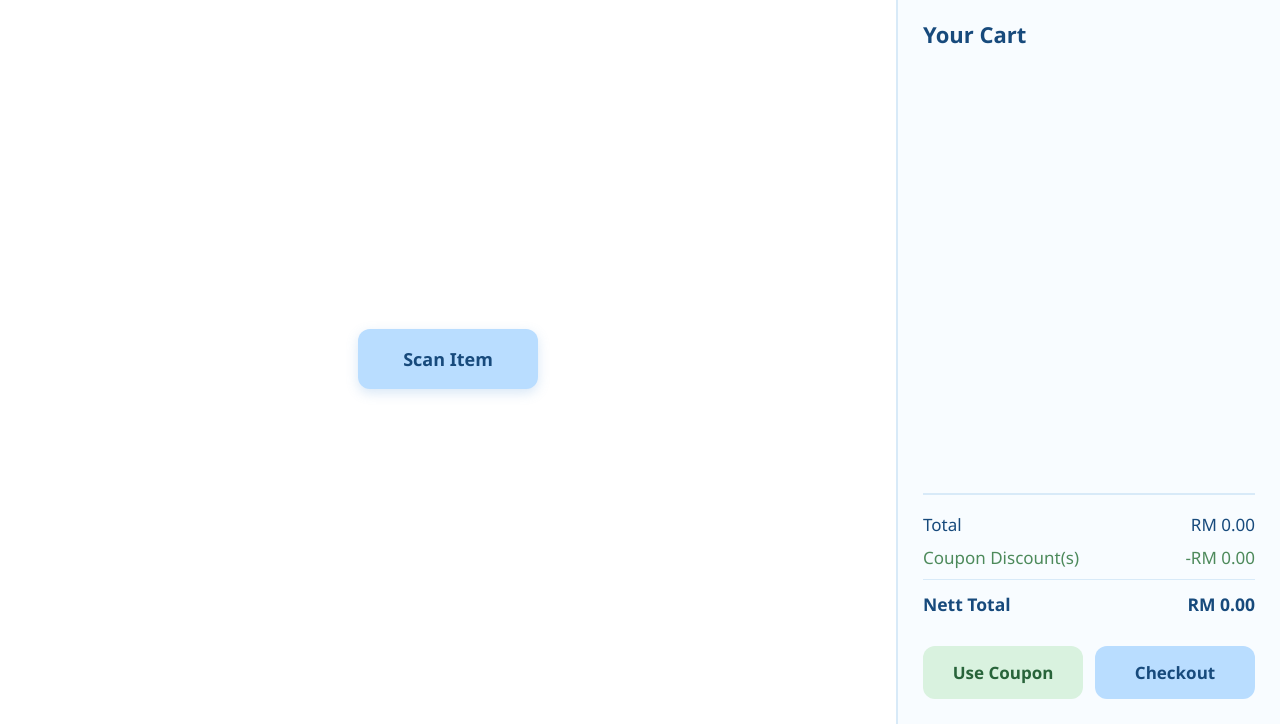
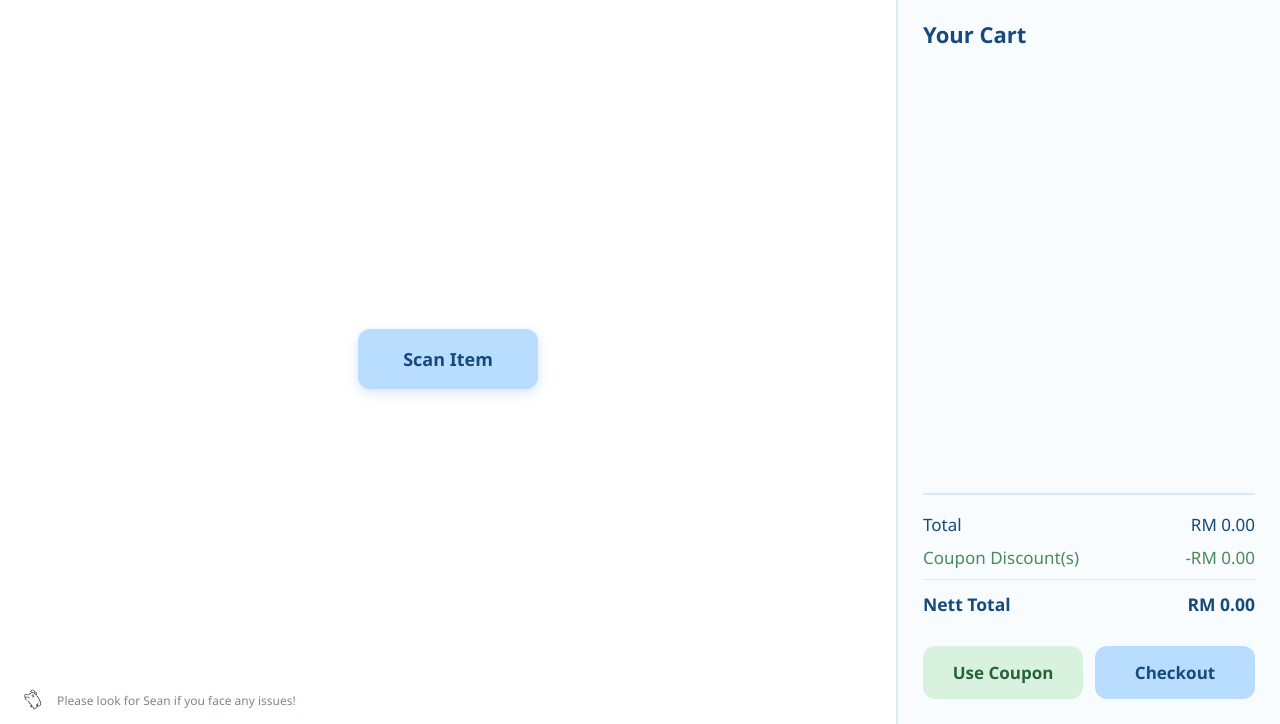
Before and after one commit to seanlau2424/CampMart, a website with bundled scripts: page public/app.html in a window 1280 px wide. Shown: the part 76-800 px from the top of the page. Built offline with nearby package versions, Linux system fonts and the light colour scheme.

Commit message:
added gif

```diff
--- a/public/app.css
+++ b/public/app.css
@@ -527,6 +527,23 @@ body {
     color:#174a7c;
 }
 
+.help-message {
+    position: fixed;
+    bottom: 10px;
+    font-size: 12px;
+    color: #7a8794;
+    font-weight: 500;
+    padding: 5px 9px;
+    border-radius: 6px;
+    z-index: 10;
+}
+
+.help-message img {
+    width: 45px;
+    object-fit: cover;
+    transform: translateY(5px);
+}
+
 @keyframes rotateHint {
     0% {
         transform: rotate(0deg);
--- a/public/app.html
+++ b/public/app.html
@@ -223,6 +223,11 @@
         </div>
     </div>
 
+    <div class="help-message">
+        <img src="/assets/roll.gif">
+        Please look for Sean if you face any issues!
+    </div>
+
     <script type="module" src="app.js"></script>
 </body>
 </html>
```
Also changed, not shown: public/assets/roll.gif (added).
